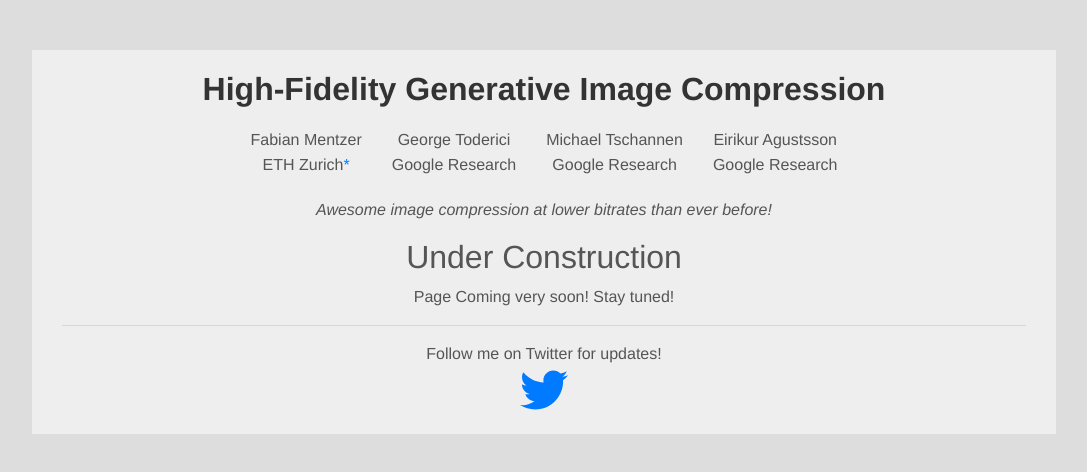
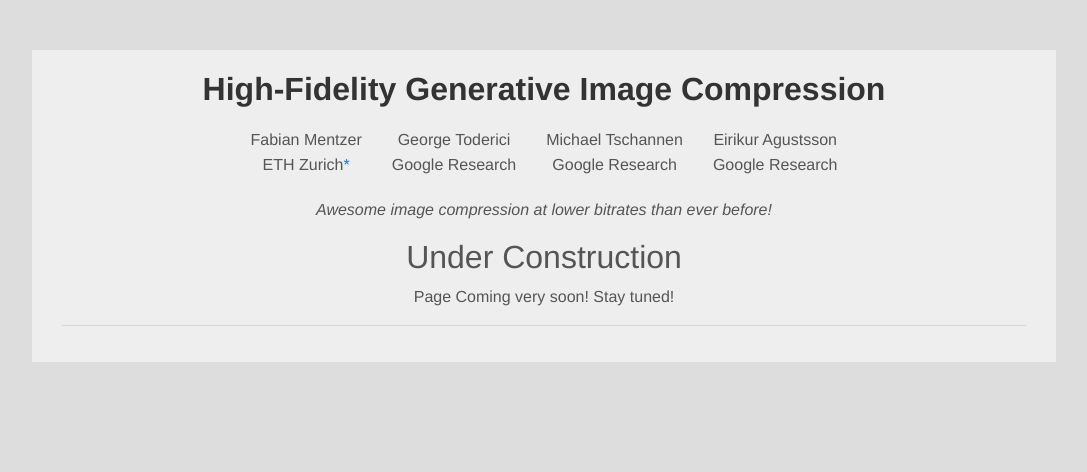
Before and after one commit to hific/hific.github.io, a plain HTML site: page index.html in a window 1280 px wide. Shown: the whole page, without its empty margins (96-1183 px from the left). Drawn offline with nearby package versions, Linux system fonts and the light colour scheme.

Commit message:
Finalize

```diff
--- a/index.html
+++ b/index.html
@@ -64,19 +64,6 @@
             <strong> Page Coming very soon! Stay tuned!</strong>
             <hr/>
 
-            <strong> Follow me on Twitter for updates! </strong>
-            <div class="centered-info social-icons">
-            <span class="social-icon-wrapper">
-
-                <a href="https://twitter.com/mentzer_f">
-                    <svg xmlns="http://www.w3.org/2000/svg" viewBox="0 0 512 512" class="social-icon">
-                        <path fill="currentColor"
-                              d="M459.37 151.716c.325 4.548.325 9.097.325 13.645 0 138.72-105.583 298.558-298.558 298.558-59.452 0-114.68-17.219-161.137-47.106 8.447.974 16.568 1.299 25.34 1.299 49.055 0 94.213-16.568 130.274-44.832-46.132-.975-84.792-31.188-98.112-72.772 6.498.974 12.995 1.624 19.818 1.624 9.421 0 18.843-1.3 27.614-3.573-48.081-9.747-84.143-51.98-84.143-102.985v-1.299c13.969 7.797 30.214 12.67 47.431 13.319-28.264-18.843-46.781-51.005-46.781-87.391 0-19.492 5.197-37.36 14.294-52.954 51.655 63.675 129.3 105.258 216.365 109.807-1.624-7.797-2.599-15.918-2.599-24.04 0-57.828 46.782-104.934 104.934-104.934 30.213 0 57.502 12.67 76.67 33.137 23.715-4.548 46.456-13.32 66.599-25.34-7.798 24.366-24.366 44.833-46.132 57.827 21.117-2.273 41.584-8.122 60.426-16.243-14.292 20.791-32.161 39.308-52.628 54.253z"
-                              class=""></path>
-                    </svg>
-                </a>
-                </span>
-            </div>
         </div>
     </div>
 </div>
```
